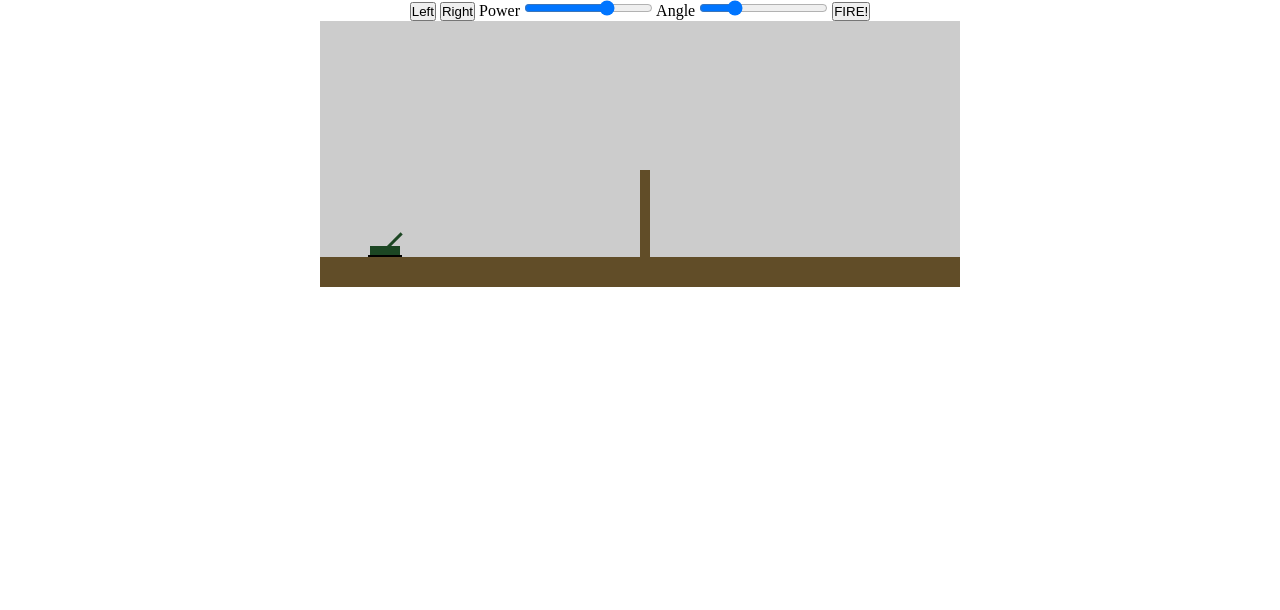
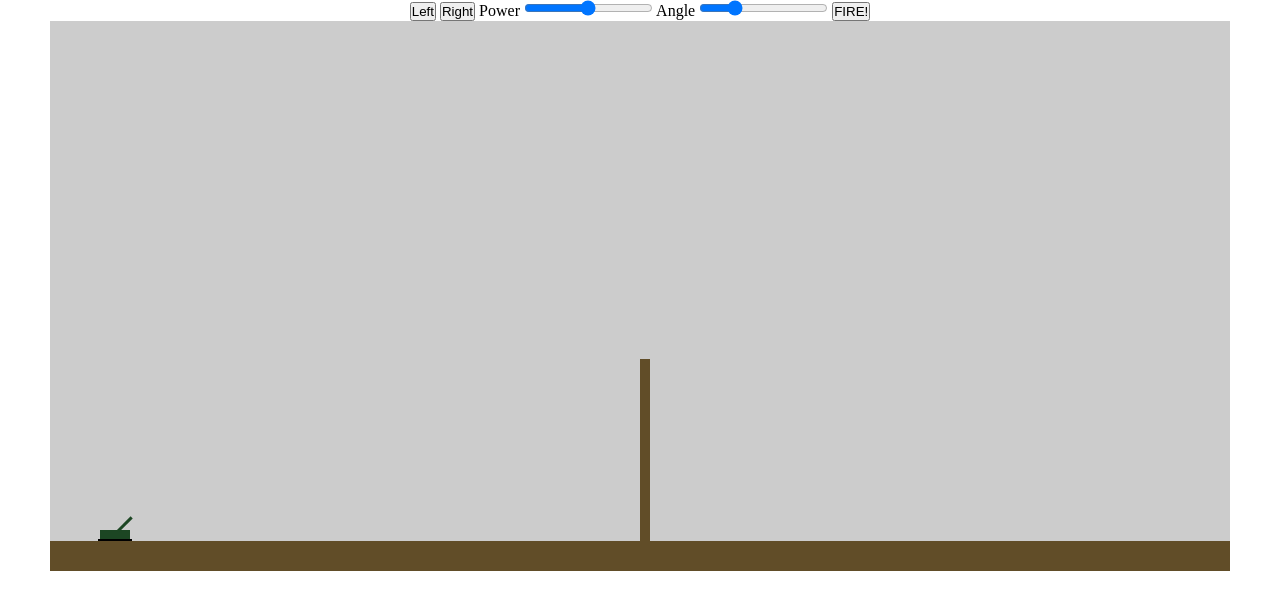
Before and after one commit to mikedubcurry/tanks, a Svelte app: page / in a window 1280 px wide. Shown: the top 610 px of the page. Built offline with nearby package versions, Linux system fonts and the light colour scheme.

Commit message:
adjust power and scene size

```diff
--- a/src/App.svelte
+++ b/src/App.svelte
@@ -6,8 +6,8 @@
     let firing = false;
     const gravity = 0.4;
 
-    let width = parseInt(window.innerWidth / 2);
-    let height = parseInt(window.innerHeight / 3);
+    let width = parseInt(window.innerWidth - 100);
+    let height = parseInt(window.innerHeight - 250);
     let canvas;
 
     let xPos = 50;
@@ -103,7 +103,6 @@
     }
 
     function drawCraters(ctx) {
-        console.log(craters);
         if (craters.length > 10) {
             craters = craters.slice(1);
         }
@@ -171,7 +170,7 @@
         <button on:click={() => (xPos -= 5)}>Left</button>
         <button on:click={() => (xPos += 5)}>Right</button>
         <label for="power">Power</label>
-        <input type="range" name="power" id="power" min="5" max="20" bind:value={power} />
+        <input type="range" name="power" id="power" min="5" max="25" bind:value={power} />
         <label for="angle">Angle</label>
         <input type="range" name="angle" id="angle" min="0" max="180" bind:value={angle} />
         <button on:click={fire}>FIRE!</button>
```
